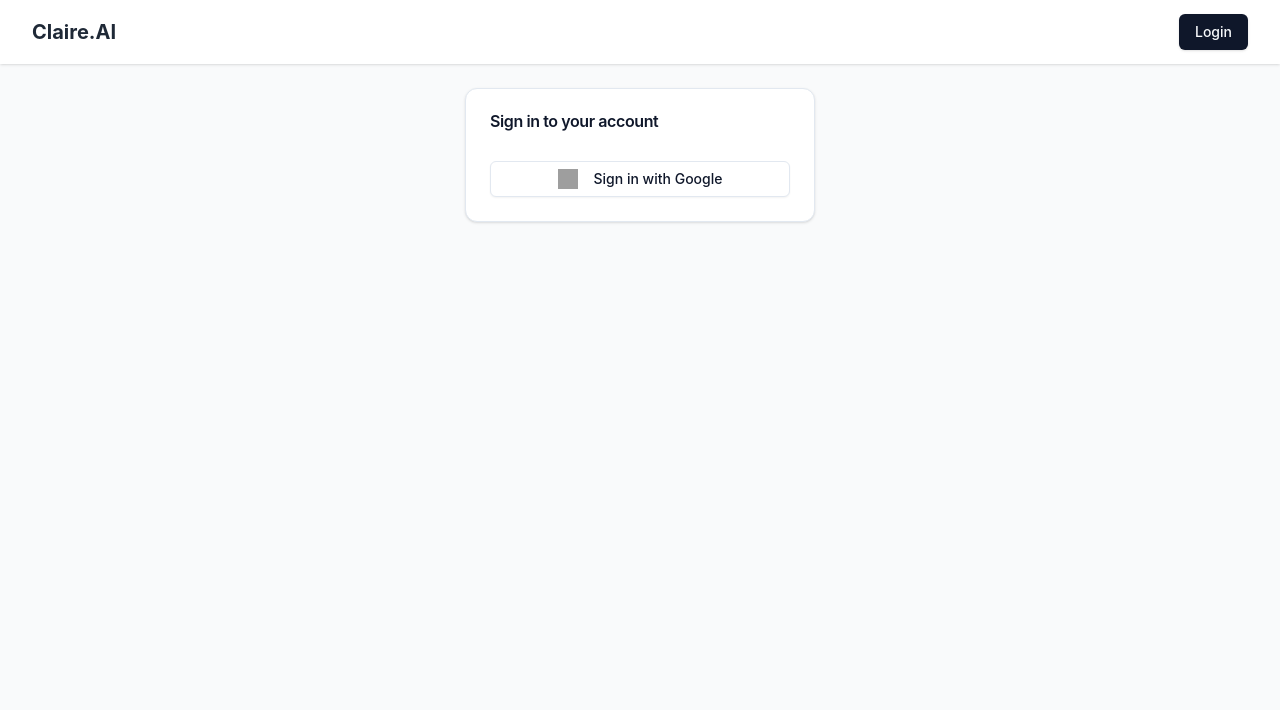
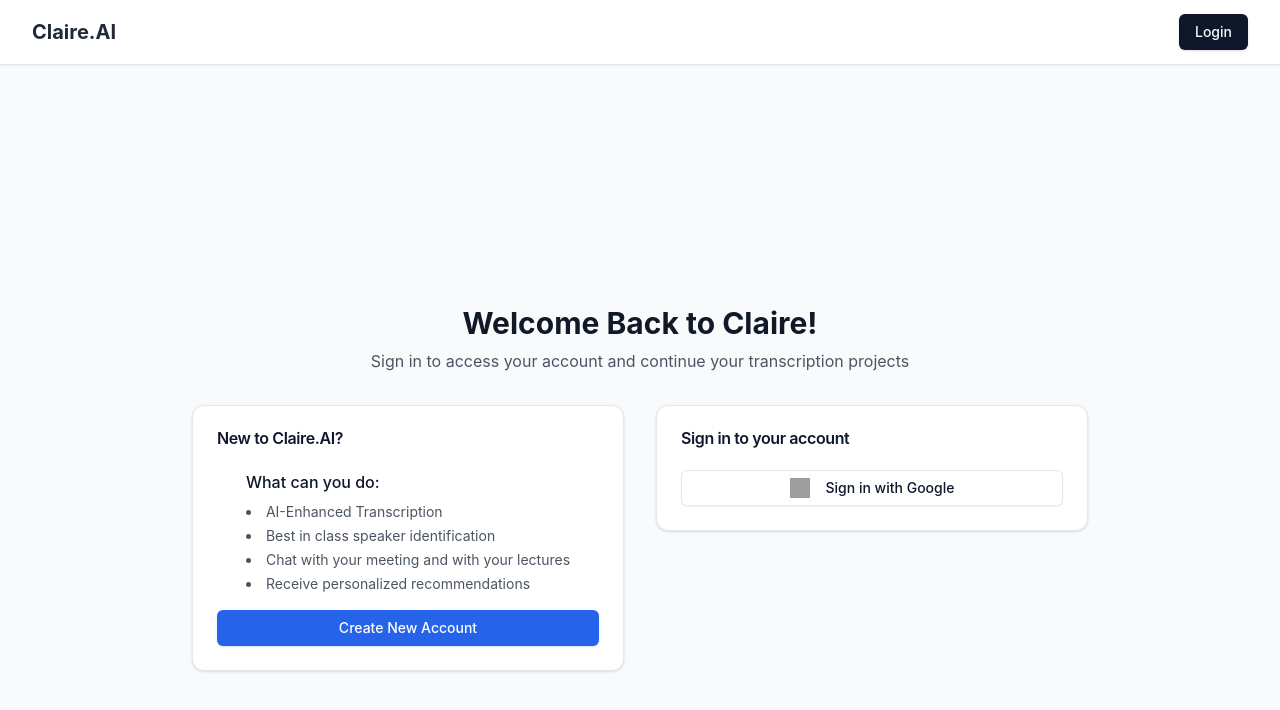
Before and after one commit to giacomocap/transcription-app, a React (Vite) app in the folder frontend/: page /login in a window 1280 px wide. Shown: the top 710 px of the page. Built offline with nearby package versions, Linux system fonts and the light colour scheme; no server answers; grey boxes are pictures that could not be loaded.

Commit message:
feat: enhance user experience in newsletter and login components; add email validation, loading state, and improve layout

```diff
--- a/frontend/src/components/landing/Newsletter.tsx
+++ b/frontend/src/components/landing/Newsletter.tsx
@@ -1,17 +1,83 @@
+import { useState } from "react";
 import { Button } from "@/components/ui/button";
 import { Input } from "@/components/ui/input";
+import { useToast } from "@/hooks/use-toast";
 
 export const Newsletter = () => {
+  const [email, setEmail] = useState("");
+  const [isLoading, setIsLoading] = useState(false);
+  const { toast } = useToast();
+
+  const handleSubmit = async (e: React.FormEvent) => {
+    e.preventDefault();
+
+    if (!email || !/\S+@\S+\.\S+/.test(email)) {
+      toast({
+        title: "Invalid Email",
+        description: "Please enter a valid email address",
+        variant: "destructive",
+      });
+      return;
+    }
+
+    setIsLoading(true);
+    try {
+      // TODO: Replace with actual API endpoint
+      const response = await fetch("/api/subscribe", {
+        method: "POST",
+        headers: {
+          "Content-Type": "application/json",
+        },
+        body: JSON.stringify({ email }),
+      });
+
+      if (!response.ok) throw new Error("Subscription failed");
+
+      toast({
+        title: "Success!",
+        description: "You've been subscribed to our newsletter",
+      });
+      setEmail("");
+    } catch (error) {
+      toast({
+        title: "Error",
+        description: "Failed to subscribe. Please try again later.",
+        variant: "destructive",
+      });
+    } finally {
+      setIsLoading(false);
+    }
+  };
+
   return (
     <section className="py-20 bg-white">
       <div className="container mx-auto text-center">
-        <h2 className="text-3xl font-bold mb-8">Subscribe to Our Newsletter</h2>
-        <div className="max-w-md mx-auto">
+        <h2 className="text-3xl font-bold mb-8">Stay Updated</h2>
+        <p className="text-gray-600 mb-8">
+          Get the latest news, updates, and special offers delivered straight to your inbox
+        </p>
+        <form onSubmit={handleSubmit} className="max-w-md mx-auto">
           <div className="flex space-x-2">
-            <Input type="email" placeholder="Enter your email" className="flex-1" />
-            <Button className="bg-blue-600 hover:bg-blue-700 text-white">Subscribe</Button>
+            <Input
+              type="email"
+              placeholder="Enter your email"
+              className="flex-1"
+              value={email}
+              onChange={(e) => setEmail(e.target.value)}
+              required
+            />
+            <Button
+              type="submit"
+              className="bg-blue-600 hover:bg-blue-700 text-white"
+              disabled={isLoading}
+            >
+              {isLoading ? "Subscribing..." : "Subscribe"}
+            </Button>
           </div>
-        </div>
+          <p className="text-sm text-gray-500 mt-2">
+            We respect your privacy. Unsubscribe at any time.
+          </p>
+        </form>
       </div>
     </section>
   );
--- a/frontend/src/pages/LoginPage.tsx
+++ b/frontend/src/pages/LoginPage.tsx
@@ -19,32 +19,49 @@
   }
 
   return (
-    <div className="flex items-center justify-center  bg-gray-50 px-4 sm:px-6 lg:px-8">
-      <Card className="w-[350px]">
+    <div className="flex items-center justify-center min-h-screen bg-gray-50 px-4 sm:px-6 lg:px-8 py-12">
+      <div className="max-w-4xl w-full space-y-8">
+        <div className="text-center">
+          <h1 className="text-3xl font-bold text-gray-900">Welcome Back to Claire!</h1>
+          <p className="mt-2 text-gray-600">
+            Sign in to access your account and continue your transcription projects
+          </p>
+        </div>
+
+        <div className="grid md:grid-cols-2 gap-8"><div className="space-y-6">
+          <Card className="w-full">
+            <CardHeader>
+              <CardTitle>New to Claire.AI?</CardTitle>
+            </CardHeader>
+            <CardFooter className="flex flex-col space-y-4">
+              <div className="space-y-2">
+                <h3 className="font-medium">What can you do:</h3>
+                <ul className="list-disc list-inside text-sm text-gray-600 space-y-1">
+                  <li>AI-Enhanced Transcription</li>
+                  <li>Best in class speaker identification</li>
+                  <li>Chat with your meeting and with your lectures</li>
+                  <li>Receive personalized recommendations</li>
+                </ul>
+              </div>
+              <Button
+                onClick={login}
+                className="w-full bg-blue-600 hover:bg-blue-700 text-white"
+              >
+                Create New Account
+              </Button>
+            </CardFooter>
+          </Card>
+        </div>
+          <div className="space-y-6">
+            <Card className="w-full">
               <CardHeader>
                 <CardTitle>Sign in to your account</CardTitle>
-          {/* <CardDescription>Enter your email and password below</CardDescription> */}
               </CardHeader>
-        {/* <CardContent>
-          <form>
-            <div className="grid w-full items-center gap-4">
-              <div className="flex flex-col space-y-1.5">
-                <Label htmlFor="email">Email</Label>
-                <Input id="email" placeholder="Email" />
-              </div>
-              <div className="flex flex-col space-y-1.5">
-                <Label htmlFor="password">Password</Label>
-                <Input id="password" type="password" placeholder="Password" />
-              </div>
-            </div>
-          </form>
-        </CardContent> */}
               <CardFooter className="flex flex-col">
-          {/* <Button className="w-full">Sign In</Button> */}
                 <Button
                   onClick={login}
                   variant="outline"
-            className="mt-2 w-full flex items-center justify-center"
+                  className="w-full flex items-center justify-center"
                 >
                   <img
                     className="h-5 w-5 mr-2"
@@ -56,5 +73,8 @@
               </CardFooter>
             </Card>
           </div>
+        </div>
+      </div>
+    </div>
   );
 };
```
Also changed, not shown: 1 other file (tests, documents, lock files or other folders). Lines whose indentation alone changed are shown as unchanged.
